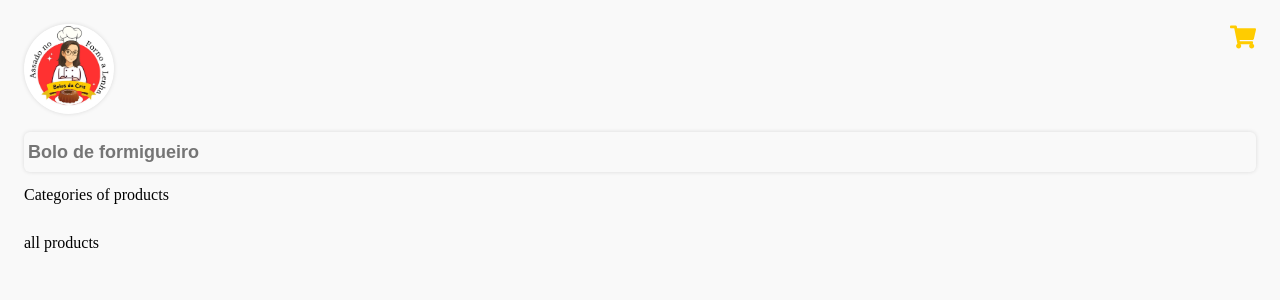
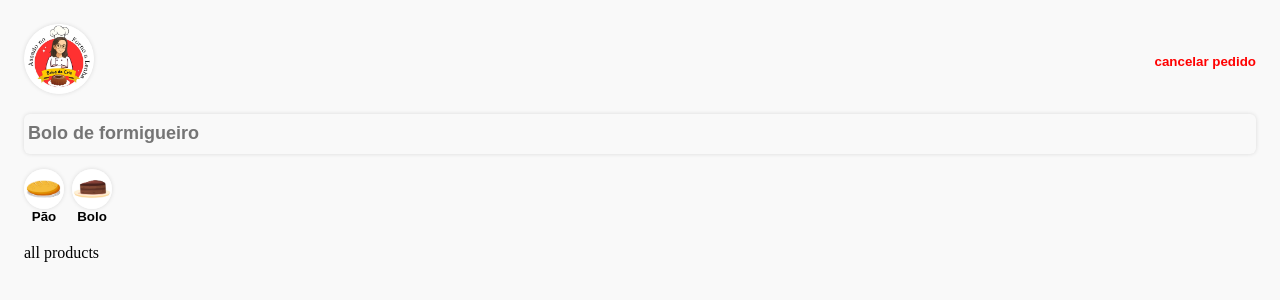
Before and after one commit to FranciscoNeto2909/Bolos_da_cris, a React (Vite) app: page / in a window 1280 px wide. Shown: the top 300 px of the page. Built offline with nearby package versions, Linux system fonts and the light colour scheme.

Commit message:
header finished

```diff
--- a/src/components/header/Header.jsx
+++ b/src/components/header/Header.jsx
@@ -1,9 +1,15 @@
 import React from "react";
-import { FaShoppingCart } from "react-icons/fa";
-import logo from "../../assets/logo.png"
+import logo from "../../assets/logo.png";
+import pao from "../../assets/pao.jpg";
+import bolo from "../../assets/bolo.jpg";
 import "./header.css";
 
 export default function Header() {
+  const products = [
+    { img: pao, name: "Pão" },
+    { img: bolo, name: "Bolo" },
+  ];
+
   return (
     <div className="header">
       <div className="logo">
@@ -11,15 +17,30 @@ export default function Header() {
           <img className="logo_img" src={logo} alt="logo" />
         </div>
         <div className="cart">
-          <button className="cart_button">
-            <FaShoppingCart size={26} fill="#FFCC00" />
-          </button>
+          <button className="cart_button">cancelar pedido</button>
         </div>
       </div>
       <div className="search">
-        <input type="text" className="search_input" placeholder="Bolo de formigueiro" />
+        <input
+          type="text"
+          className="search_input"
+          placeholder="Bolo de formigueiro"
+        />
       </div>
-      <div className="categories">Categories of products</div>
+      <div className="categories">
+        {products.map((prod, i) => (
+          <button className="categories_button" key={i}>
+            <div className="categories_item">
+              <img
+                src={prod.img}
+                alt="categorie"
+                className="categories_item_img"
+              />
+              <p className="categories_item_name">{prod.name}</p>
+            </div>
+          </button>
+        ))}
+      </div>
     </div>
   );
 }
--- a/src/components/header/header.css
+++ b/src/components/header/header.css
@@ -1,20 +1,21 @@
 .header {
-  height: 180px;
+  height: 200px;
   width: 100%;
   display: flex;
   flex-direction: column;
   justify-content: space-between;
-  margin-bottom: 30px;
+  margin-bottom: 20px;
 }
 
 .logo {
   width: 100%;
   display: flex;
   justify-content: space-between;
+  align-items: center;
 }
 
 .logo_img {
-  height: 90px;
+  height: 70px;
   border-radius: 50%;
   box-shadow: 0 0 4px #00000020;
 }
@@ -41,9 +42,28 @@
 
 .categories {
   width: 100%;
+  display: flex;
+  gap: 8px;
+}
+
+.categories_item{
+  display: flex;
+  flex-direction: column;
+  align-items: center;
+  font-weight: bolder;
+}
+
+.categories_item_img{
+  overflow: hidden;
+  border-radius: 50%;
+  height: 40px;
+  width: 40px;
+  box-shadow: 0 0 4px #00000020;
 }
 
 .cart_button {
   background-color: transparent;
   border: none;
+  color: #f00;
+  font-weight: bold;
 }
--- a/src/index.css
+++ b/src/index.css
@@ -3,6 +3,11 @@
   padding: 0;
   box-sizing: border-box;
 }
+button{
+  border: none;
+  background-color: transparent;
+  cursor: pointer;
+}
 
 :root {
   --shadow: "#00000020";
```
Also changed, not shown: src/assets/bolo.jpg (added), src/assets/pao.jpg (added).
